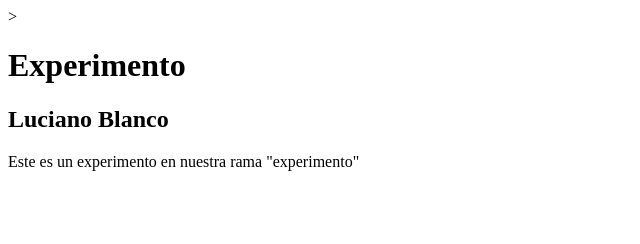
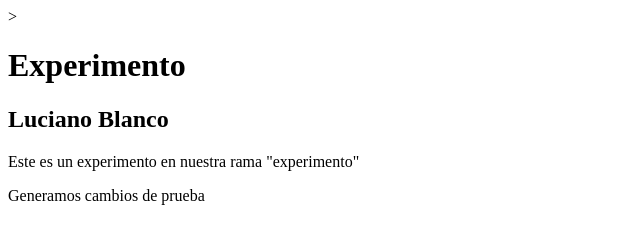
Before and after one commit to lucianoblanco94/curso, a plain HTML site: page index.html in a window 1280 px wide. Shown: the whole page, without its empty margins (0-640 px from the left). Drawn offline with Linux system fonts and the light colour scheme.

Commit message:
Agregamos parrafo al index

```diff
--- a/index.html
+++ b/index.html
@@ -13,6 +13,7 @@
 	</div>
 	<footer>
 		<p>Este es un experimento en nuestra rama "experimento"</p>
+		<p>Generamos cambios de prueba</p>
 	</footer>
 
 </body>
```
Also changed, not shown: Apuntes Git y Github.txt (deleted).
